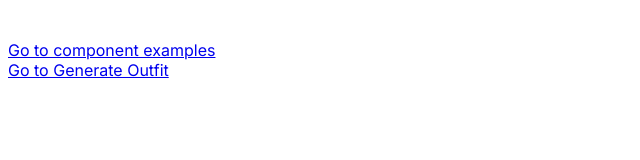
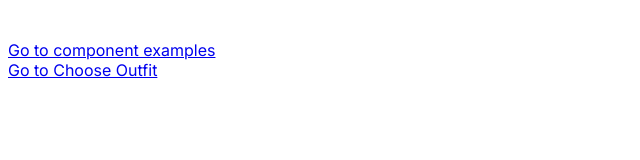
Before and after one commit to pbuterba/cs5167-proj2, a SvelteKit app: page / in a window 1280 px wide. Shown: the top 160 px of the page, without its empty margins (0-640 px from the left). Built offline with nearby package versions, Linux system fonts and the light colour scheme.

Commit message:
update naming convention

```diff
--- a/src/routes/+page.svelte
+++ b/src/routes/+page.svelte
@@ -1,5 +1,5 @@
 <div>
 	<a href="component-examples">Go to component examples</a>
 	<br>
-	<a href="generate-outfit">Go to Generate Outfit</a>
+	<a href="choose-outfit">Go to Choose Outfit</a>
 </div>
```
Also changed, not shown: src/routes/choose-outfit/+page.svelte (renamed from src/routes/generate-outfit/+page.svelte).
